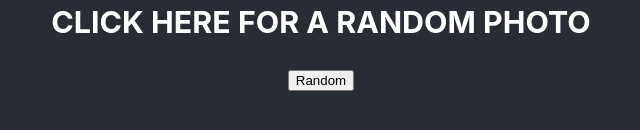
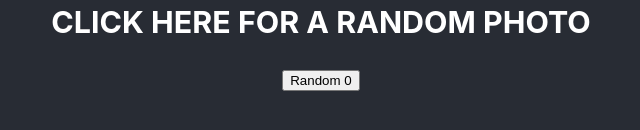
Before and after one commit to laurenxsnyder/mi449_final, a React (Create React App) app in the folder mi449_final/: page / in a window 1280 px wide. Shown: the part 528-658 px from the top of the page, without its empty margins (319-959 px from the left). Built offline with nearby package versions, Linux system fonts and the light colour scheme.

Commit message:
button function

```diff
--- a/mi449_final/src/App.js
+++ b/mi449_final/src/App.js
@@ -1,12 +1,17 @@
+import { useState } from 'react' ;
 import { supabase } from './supabaseClient';
 import logo from './logo.svg';
 import './App.css';
 
 function RandomButton() {
+  const [count, setCount] = useState(0);
+  function randomPicture () {
+    setCount (count +1);
+  }
   return (
     <>
     <h3> CLICK HERE FOR A RANDOM PHOTO</h3>
-    <button>Random</button>
+    <button onClick={randomPicture}>Random {count}</button>
     </>
   );
 }
```
